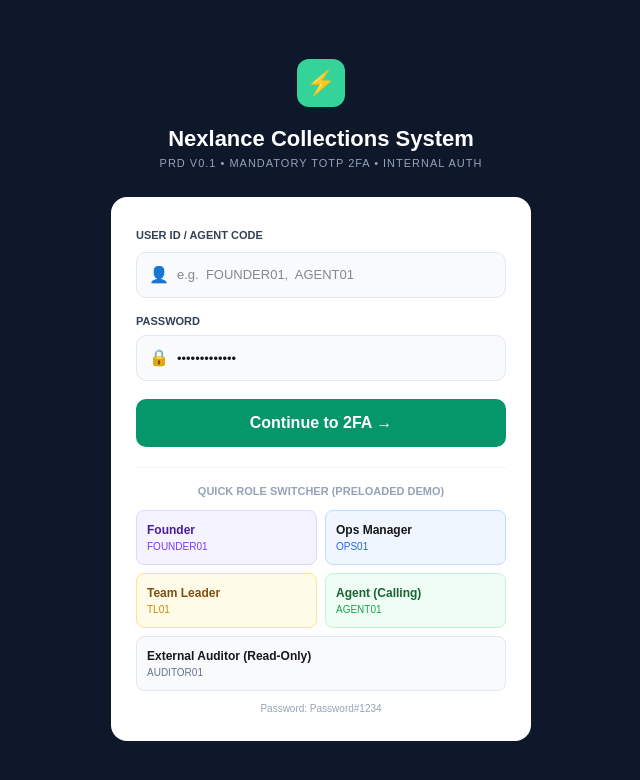
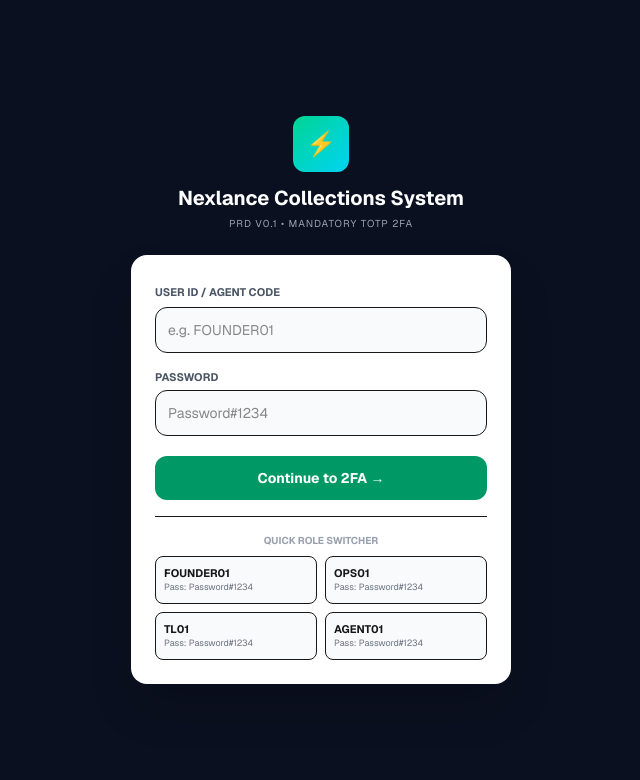
Before and after one commit to Hari4710/Nexlance-dashbord, a Next.js app: page / in a window 1280 px wide. Shown: the top 780 px of the page, without its empty margins (319-959 px from the left). Built offline with nearby package versions, Linux system fonts and the light colour scheme.

Commit message:
Update page.tsx

```diff
--- a/src/app/page.tsx
+++ b/src/app/page.tsx
@@ -1,116 +1,57 @@
-"use client"
-import { useState } from "react"
-
-export default function Page() {
-  const [screen, setScreen] = useState("LOGIN")
-  const [userId, setUserId] = useState("")
-
-  const selectRole = (id:string) => {
-    setUserId(id)
-  }
-
-  if (screen === "DASHBOARD") {
-    return (
-      <div style={{display:'flex', minHeight:'100vh', fontFamily:'sans-serif', background:'#f1f5f9'}}>
-        <div style={{width:'240px', background:'#0f172a', color:'white', padding:'15px'}}>
-          <div style={{background:'#1e293b', padding:'10px', borderRadius:'8px', fontSize:'12px', fontWeight:'bold'}}>NX Nexlance Collections System</div>
-          <div style={{marginTop:'20px', fontSize:'11px', color:'#64748b'}}>MAIN NAVIGATION</div>
-          <div style={{background:'#2563eb', padding:'10px', borderRadius:'8px', marginTop:'10px', fontSize:'12px'}}>Dashboards & MIS</div>
-          <div style={{background:'#2563eb', padding:'10px', borderRadius:'8px', marginTop:'10px', fontSize:'12px'}}>Agent Worklist Queue</div>
-          <div style={{padding:'10px', fontSize:'12px', color:'#94a3b8'}}>Allocation & Assignment</div>
-          <button onClick={()=>setScreen("LOGIN")} style={{marginTop:'30px', background:'#ef4444', color:'white', padding:'8px', width:'100%', borderRadius:'6px'}}>Logout</button>
-        </div>
-        <div style={{flex:1, padding:'20px'}}>
-          <div style={{background:'#0f172a', color:'white', padding:'12px', borderRadius:'8px', fontSize:'13px'}}>Agent Worklist - Priority Queue Mode</div>
-          <div style={{background:'white', padding:'15px', borderRadius:'8px', marginTop:'15px'}}>
-            <b>Amitabh Joshi</b> <span style={{background:'#fee2e2', color:'red', fontSize:'10px', padding:'2px 6px', borderRadius:'4px'}}>F2: Broken PTP</span>
-            <div style={{marginTop:'15px', display:'grid', gridTemplateColumns:'1fr 1fr 1fr 1fr', gap:'10px', fontSize:'11px', color:'#666'}}>
-              <div>MASKED PHONE<br/>XXXXXXXXXX</div>
-              <div>BORROWER CITY<br/>Pune</div>
-              <div>DPD BUCKET<br/><b>90+ DPD (105 Days)</b></div>
-              <div>TOTAL DUE<br/><b style={{color:'green'}}>₹2,42,000</b></div>
-            </div>
-          </div>
-          <div style={{background:'white', padding:'15px', borderRadius:'8px', marginTop:'15px'}}>
-            <div style={{fontSize:'12px', marginBottom:'10px'}}>Promised Amount (₹)</div>
-            <input style={{width:'100%', border:'1px solid #ddd', padding:'8px', borderRadius:'6px'}} placeholder="Enter amount"/>
-            <button style={{width:'100%', background:'#2563eb', color:'white', padding:'10px', borderRadius:'8px', marginTop:'15px', fontWeight:'bold'}}>Save Disposition & Advance Queue - WORK!</button>
-          </div>
-        </div>
-      </div>
-    )
-  }
-
-  if (screen === "OTP") {
-    return (
-      <div style={{minHeight:'100vh', background:'#0f172a', display:'flex', justifyContent:'center', alignItems:'center', fontFamily:'sans-serif'}}>
-        <div style={{background:'white', padding:'30px', borderRadius:'12px', width:'350px', textAlign:'center'}}>
-          <h2 style={{fontWeight:'bold'}}>Two-factor authentication</h2>
-          <p style={{fontSize:'13px', color:'#666'}}>Enter 6-digit code sent to your device</p>
-          <div style={{display:'flex', gap:'10px', justifyContent:'center', margin:'20px 0', fontSize:'20px', fontWeight:'bold'}}>
-            <span style={{border:'1px solid #ddd', padding:'8px 12px', borderRadius:'6px'}}>2</span>
-            <span style={{border:'1px solid #ddd', padding:'8px 12px', borderRadius:'6px'}}>3</span>
-            <span style={{border:'1px solid #ddd', padding:'8px 12px', borderRadius:'6px'}}>4</span>
-            <span style={{border:'1px solid #ddd', padding:'8px 12px', borderRadius:'6px'}}>9</span>
-            <span style={{border:'1px solid #ddd', padding:'8px 12px', borderRadius:'6px'}}>9</span>
-            <span style={{border:'1px solid #ddd', padding:'8px 12px', borderRadius:'6px'}}>7</span>
-          </div>
-          <button onClick={()=>setScreen("DASHBOARD")} style={{width:'100%', background:'#059669', color:'white', padding:'12px', borderRadius:'8px', fontWeight:'bold'}}>Verify & Continue</button>
-        </div>
-      </div>
-    )
-  }
-
+"use client";
+import { useState } from "react";
+const ROLES_MAP: any = {
+  "FOUNDER01": "Karthick Founder (FOUNDER)",
+  "OPS01": "Rohan Sharma (Ops Lead)",
+  "TL01": "Priya Verma (TL North)",
+  "AGENT01": "Suresh Kumar (AGENT)",
+}
+export default function LoginPage() {
+  const [code, setCode] = useState("");
+  const [pass, setPass] = useState("");
+  const [loading, setLoading] = useState(false);
+  const doLogin = async () => {
+    if(!code ||!pass) return alert("ID & Password pettu bro");
+    setLoading(true);
+    const res = await fetch("/api/auth/login", {
+      method: "POST",
+      headers: { "Content-Type": "application/json" },
+      body: JSON.stringify({ agentCode: code.toUpperCase(), password: pass })
+    });
+    const data = await res.json();
+    setLoading(false);
+    if(data.tempToken){
+      document.cookie = `temp2faToken=${data.tempToken}; path=/; max-age=300`;
+      document.cookie = `userRole=${ROLES_MAP[code.toUpperCase()] || code}; path=/`;
+      window.location.href = "/2fa";
+    } else {
+      alert(data.error || "Login Fail");
+    }
+  };
   return (
-    <div style={{minHeight:'100vh', background:'#0f172a', display:'flex', flexDirection:'column', justifyContent:'center', alignItems:'center', fontFamily:'sans-serif', padding:'20px'}}>
-      <div style={{width:'48px', height:'48px', background:'#34d399', borderRadius:'12px', display:'flex', justifyContent:'center', alignItems:'center', fontSize:'24px', marginBottom:'15px'}}>⚡</div>
-      <h1 style={{color:'white', fontSize:'22px', fontWeight:'bold'}}>Nexlance Collections System</h1>
-      <p style={{color:'#94a3b8', fontSize:'11px', letterSpacing:'1px', marginBottom:'25px'}}>PRD V0.1 • MANDATORY TOTP 2FA • INTERNAL AUTH</p>
-
-      <div style={{background:'white', width:'100%', maxWidth:'420px', borderRadius:'16px', padding:'25px'}}>
-        <label style={{fontSize:'11px', fontWeight:'bold', color:'#334155'}}>USER ID / AGENT CODE</label>
-        <div style={{display:'flex', alignItems:'center', border:'1px solid #e2e8f0', borderRadius:'10px', padding:'10px 12px', marginTop:'6px', background:'#f8fafc'}}>
-          <span style={{marginRight:'8px'}}>👤</span>
-          <input value={userId} onChange={(e)=>setUserId(e.target.value)} placeholder="e.g.  FOUNDER01,  AGENT01" style={{border:'none', outline:'none', width:'100%', background:'transparent', fontSize:'13px'}} />
-        </div>
-
-        <label style={{fontSize:'11px', fontWeight:'bold', color:'#334155', marginTop:'15px', display:'block'}}>PASSWORD</label>
-        <div style={{display:'flex', alignItems:'center', border:'1px solid #e2e8f0', borderRadius:'10px', padding:'10px 12px', marginTop:'6px', background:'#f8fafc'}}>
-          <span style={{marginRight:'8px'}}>🔒</span>
-          <input type="password" defaultValue="Password#1234" style={{border:'none', outline:'none', width:'100%', background:'transparent', fontSize:'13px'}} />
-        </div>
-
-        <button onClick={()=>setScreen("OTP")} style={{width:'100%', background:'#059669', color:'white', padding:'12px', borderRadius:'10px', fontWeight:'bold', marginTop:'18px', border:'none', cursor:'pointer', display:'flex', justifyContent:'center', alignItems:'center', gap:'6px'}}>
-          Continue to 2FA →
+    <div className="min-h-screen bg-[#0B1020] flex flex-col items-center justify-center p-4 font-sans">
+      <div className="w-14 h-14 bg-gradient-to-br from-emerald-400 to-cyan-400 rounded-xl flex items-center justify-center text-2xl">⚡</div>
+      <h1 className="text-white text-xl font-bold mt-3">Nexlance Collections System</h1>
+      <p className="text-gray-400 text-[10px] tracking-widest mt-1">PRD V0.1 • MANDATORY TOTP 2FA</p>
+      <div className="bg-white rounded-2xl p-6 w-full max-w-[380px] mt-6 shadow-2xl">
+        <label className="text-[11px] font-bold text-gray-600">USER ID / AGENT CODE</label>
+        <input value={code} onChange={e=>setCode(e.target.value)} placeholder="e.g. FOUNDER01" className="w-full border rounded-xl px-3 py-3 mt-1 bg-gray-50 text-sm outline-none" />
+        <label className="text-[11px] font-bold text-gray-600 mt-4 block">PASSWORD</label>
+        <input type="password" value={pass} onChange={e=>setPass(e.target.value)} placeholder="Password#1234" className="w-full border rounded-xl px-3 py-3 mt-1 bg-gray-50 text-sm outline-none" />
+        <button onClick={doLogin} className="w-full bg-emerald-600 text-white rounded-xl py-3 mt-5 font-bold text-sm">
+          {loading? "Checking..." : "Continue to 2FA →"}
         </button>
-
-        <div style={{borderTop:'1px solid #f1f5f9', marginTop:'20px', paddingTop:'15px'}}>
-          <p style={{fontSize:'11px', fontWeight:'bold', color:'#94a3b8', textAlign:'center', marginBottom:'10px'}}>QUICK ROLE SWITCHER (PRELOADED DEMO)</p>
-          <div style={{display:'grid', gridTemplateColumns:'1fr 1fr', gap:'8px'}}>
-            <div onClick={()=>selectRole("FOUNDER01")} style={{background:'#f5f3ff', border:'1px solid #ddd6fe', padding:'10px', borderRadius:'8px', cursor:'pointer'}}>
-              <div style={{fontSize:'12px', fontWeight:'bold', color:'#4c1d95'}}>Founder</div>
-              <div style={{fontSize:'10px', color:'#7c3aed'}}>FOUNDER01</div>
-            </div>
-            <div onClick={()=>selectRole("OPS01")} style={{background:'#eff6ff', border:'1px solid #bfdbfe', padding:'10px', borderRadius:'8px', cursor:'pointer'}}>
-              <div style={{fontSize:'12px', fontWeight:'bold'}}>Ops Manager</div>
-              <div style={{fontSize:'10px', color:'#2563eb'}}>OPS01</div>
-            </div>
-            <div onClick={()=>selectRole("TL01")} style={{background:'#fefce8', border:'1px solid #fde68a', padding:'10px', borderRadius:'8px', cursor:'pointer'}}>
-              <div style={{fontSize:'12px', fontWeight:'bold', color:'#854d0e'}}>Team Leader</div>
-              <div style={{fontSize:'10px', color:'#ca8a04'}}>TL01</div>
-            </div>
-            <div onClick={()=>selectRole("AGENT01")} style={{background:'#f0fdf4', border:'1px solid #bbf7d0', padding:'10px', borderRadius:'8px', cursor:'pointer'}}>
-              <div style={{fontSize:'12px', fontWeight:'bold', color:'#166534'}}>Agent (Calling)</div>
-              <div style={{fontSize:'10px', color:'#16a34a'}}>AGENT01</div>
-            </div>
-            <div onClick={()=>selectRole("AUDITOR01")} style={{background:'#f8fafc', border:'1px solid #e2e8f0', padding:'10px', borderRadius:'8px', gridColumn:'span 2', cursor:'pointer'}}>
-              <div style={{fontSize:'12px', fontWeight:'bold'}}>External Auditor (Read-Only)</div>
-              <div style={{fontSize:'10px', color:'#64748b'}}>AUDITOR01</div>
-            </div>
-          </div>
-          <p style={{fontSize:'10px', color:'#94a3b8', textAlign:'center', marginTop:'10px'}}>Password: Password#1234</p>
+        <div className="border-t my-4"></div>
+        <p className="text-[10px] text-center text-gray-400 font-bold">QUICK ROLE SWITCHER</p>
+        <div className="grid grid-cols-2 gap-2 mt-2">
+          {Object.keys(ROLES_MAP).map(c=>(
+            <button key={c} onClick={()=>{setCode(c); setPass("Password#1234")}} className="border rounded-lg p-2 text-left bg-gray-50">
+              <div className="text-[11px] font-bold">{c}</div>
+              <div className="text-[9px] text-gray-500">Pass: Password#1234</div>
+            </button>
+          ))}
         </div>
       </div>
     </div>
-  )
+  );
 }
```
